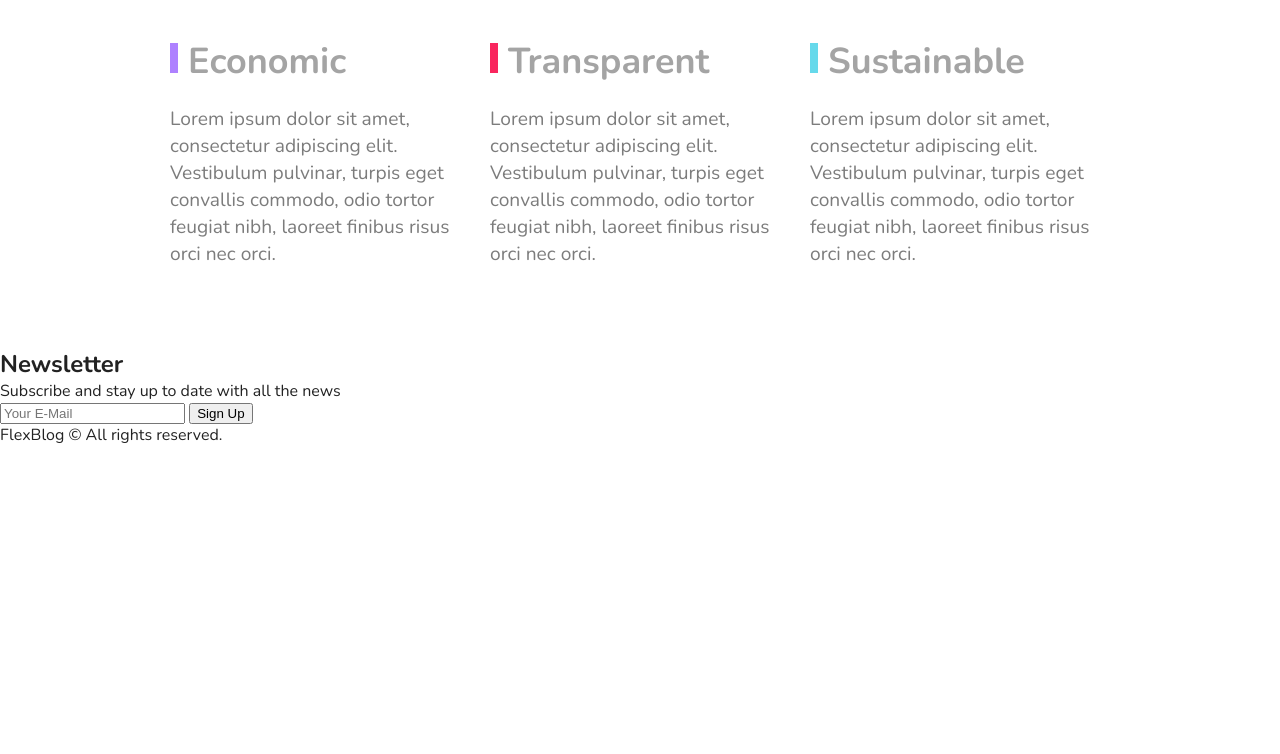
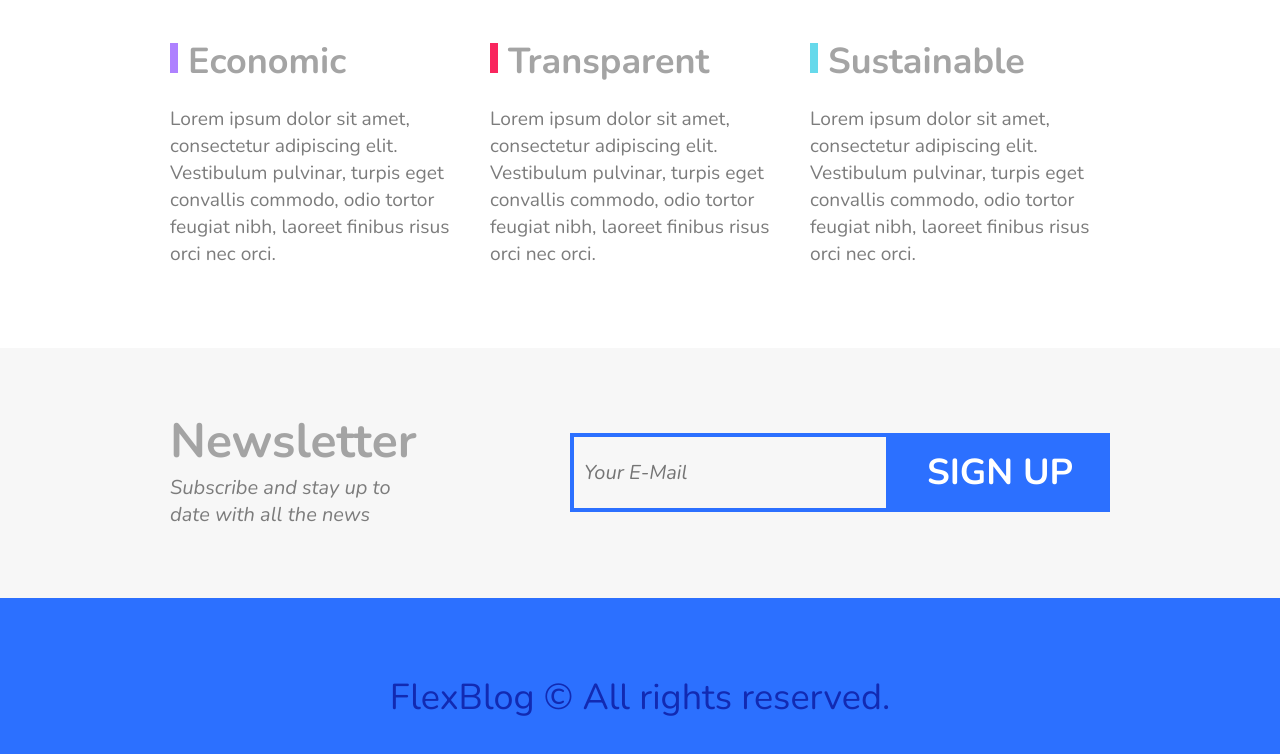
Before and after one commit to filipemelo2002/flexblog, a plain HTML site: page index.html in a window 1280 px wide. Shown: the part 2992-3746 px from the top of the page. Before the commit the page ends 3438 px from the top, so only its background shows below. Drawn offline with nearby package versions, Linux system fonts and the light colour scheme.

Commit message:
feat: add Newsletter & Footer styling

```diff
--- a/css/style.css
+++ b/css/style.css
@@ -315,3 +315,89 @@ img {
   line-height: 1.4;
   color: #7c7c7c;
 }
+
+/*Newsletter*/
+
+.newsletter {
+  background: #f7f7f7;
+  padding: 60px calc((100% - 960px)/2);
+  display: flex;
+  flex-wrap: wrap;
+}
+
+.newsletter-info {
+  flex: 1 1 240px;
+  margin: 0 10px;
+}
+
+.newsletter-info h1 {
+  font-size: 3em;
+  color: #a4a4a4;
+}
+
+.newsletter-info p {
+  font-size: 1.25em;
+  font-style: italic;
+  max-width: 230px;
+  color: #7c7c7c;
+  margin-bottom: 10px;
+}
+
+.newsletter-form  {
+  flex: 2 1 260px;
+  margin: 0 10px;
+  align-self: center;
+  display: flex;
+  flex-wrap: wrap;
+}
+
+.newsletter-form input {
+  flex: 3 1 260px;
+  font-size: 1.25em;
+  color: #7c7c7c;
+  font-style: italic;
+  font-family: "Nunito", Helvetica, sans-serif;
+  border: 4px solid #2c70ff;
+  background: transparent;
+  padding: 10px;
+  margin: 0;
+  border-radius: 0px;;
+}
+
+
+.newsletter-form button {
+  flex: 1 1 200px;
+  font-family: "Nunito", Helvetica, sans-serif;
+  font-size: 2.25em;
+  font-weight: bold;
+  text-transform: uppercase;
+  background: #2c70ff;
+  color: white;
+  margin: 0;
+  cursor: pointer;
+  border: 0;
+  padding: 15px 10px;
+}
+
+@media (max-width: 600px) {
+  .newsletter-form button {
+    font-size: 1.5em;
+  }
+}
+
+/**Footer**/
+
+.footer {
+  display: flex;
+  height: 200px;
+  background: #2c70ff;
+  align-items: center;
+}
+
+.footer p {
+  flex: 1;
+  text-align: center;
+  font-size: 2.25em;
+  color: #122ab2;
+
+}
```
